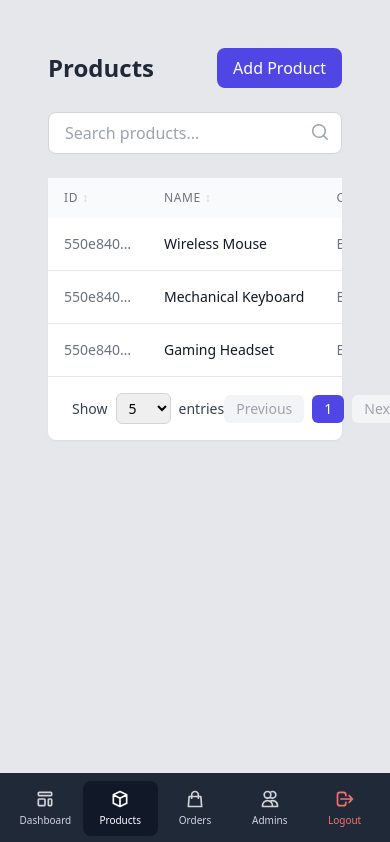
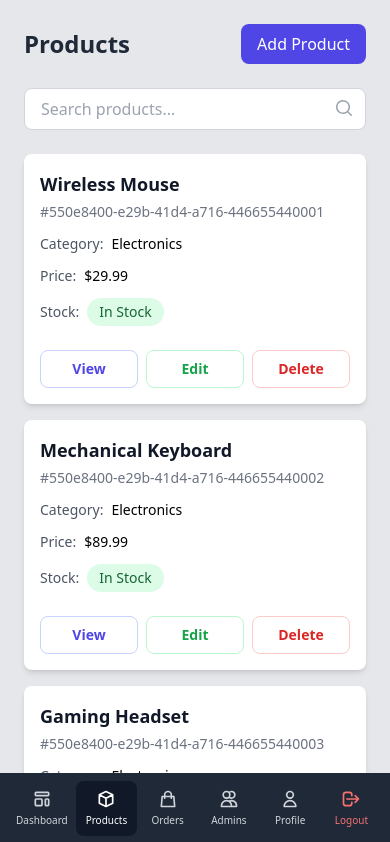
Before and after one commit to BodhiOng/Admin-Dashboard-ECommerce, a Next.js app in the folder frontend/: page /products in a window 390 px wide. Shown: the top 842 px of the page. Built offline with nearby package versions, Linux system fonts and the light colour scheme.

Commit message:
made /products responsive for mobile view

```diff
--- a/frontend/src/app/components/MobileNavigationBar.tsx
+++ b/frontend/src/app/components/MobileNavigationBar.tsx
@@ -19,7 +19,7 @@ export default function SidebarHorizontal({ className }: { className?: string })
           href="/dashboard"
           className={`flex flex-col items-center justify-center w-full p-2 rounded-lg transition-colors ${activeTab === 'dashboard'
               ? 'bg-gray-900 text-white'
-              : 'text-gray-300 hover:bg-gray-700'
+              : 'text-gray-300'
             }`}
         >
           <svg className="w-5 h-5" fill="none" stroke="currentColor" viewBox="0 0 24 24" xmlns="http://www.w3.org/2000/svg">
@@ -33,7 +33,7 @@ export default function SidebarHorizontal({ className }: { className?: string })
           href="/products"
           className={`flex flex-col items-center justify-center w-full p-2 rounded-lg transition-colors ${activeTab === 'products'
               ? 'bg-gray-900 text-white'
-              : 'text-gray-300 hover:bg-gray-700'
+              : 'text-gray-300'
             }`}
         >
           <svg className="w-5 h-5" fill="none" stroke="currentColor" viewBox="0 0 24 24">
@@ -47,7 +47,7 @@ export default function SidebarHorizontal({ className }: { className?: string })
           href="/orders"
           className={`flex flex-col items-center justify-center w-full p-2 rounded-lg transition-colors ${activeTab === 'orders'
               ? 'bg-gray-900 text-white'
-              : 'text-gray-300 hover:bg-gray-700'
+              : 'text-gray-300'
             }`}
         >
           <svg className="w-5 h-5" fill="none" stroke="currentColor" viewBox="0 0 24 24">
@@ -61,7 +61,7 @@ export default function SidebarHorizontal({ className }: { className?: string })
           href="/admins"
           className={`flex flex-col items-center justify-center w-full p-2 rounded-lg transition-colors ${activeTab === 'admins'
               ? 'bg-gray-900 text-white'
-              : 'text-gray-300 hover:bg-gray-700'
+              : 'text-gray-300'
             }`}
         >
           <svg className="w-5 h-5" fill="none" stroke="currentColor" viewBox="0 0 24 24">
@@ -70,12 +70,37 @@ export default function SidebarHorizontal({ className }: { className?: string })
           <span className="text-[10px] mt-1">Admins</span>
         </Link>
 
+        {/* Profile navigation link */}
+        <Link
+          href="/profile"
+          className={`flex flex-col items-center justify-center w-full p-2 rounded-lg transition-colors ${activeTab === 'profile'
+              ? 'bg-gray-900 text-white'
+              : 'text-gray-300'
+            }`}
+        >
+          <svg
+            xmlns="http://www.w3.org/2000/svg"
+            className="h-5 w-5"
+            viewBox="0 0 24 24"
+            fill="none"
+            stroke="currentColor"
+          >
+            <path
+              strokeLinecap="round"
+              strokeLinejoin="round"
+              strokeWidth="2"
+              d="M16 7a4 4 0 11-8 0 4 4 0 018 0zM12 14a7 7 0 00-7 7h14a7 7 0 00-7-7z"
+            />
+          </svg>
+          <span className="text-[10px] mt-1">Profile</span>
+        </Link>
+
         {/* Logout navigation link */}
         <Link
           href="/login"
-          className={`flex flex-col items-center justify-center w-full p-2 rounded-lg transition-colors text-red-400 hover:bg-red-500/10 ${activeTab === 'logout'
+          className={`flex flex-col items-center justify-center w-full p-2 rounded-lg transition-colors text-red-400 ${activeTab === 'logout'
               ? 'bg-gray-900 text-red-300'
-              : 'hover:bg-gray-700'
+              : ''
             }`}
         >
           <svg
--- a/frontend/src/app/dashboard/page.tsx
+++ b/frontend/src/app/dashboard/page.tsx
@@ -72,7 +72,7 @@ const lowStockItems = [
 
 export default function Dashboard() {
   return (
-    <div className="p-4 sm:p-6 space-y-6">
+    <div className="p-0 sm:p-6 space-y-6">
       <h1 className="text-xl sm:text-2xl font-bold mb-4 text-gray-800">Dashboard</h1>
 
       {/* Metrics Cards */}
@@ -117,11 +117,11 @@ export default function Dashboard() {
 
       {/* Recent Orders */}
       <div className="mt-6 bg-white p-4 sm:p-6 rounded-lg shadow-sm border border-gray-200 relative">
-        <div className="flex flex-col sm:flex-row justify-between items-start sm:items-center mb-4">
-          <h2 className="text-lg sm:text-xl font-semibold text-gray-800 mb-2 sm:mb-0">Recent Orders</h2>
+        <div className="flex flex-row justify-between items-center mb-4">
+          <h2 className="text-lg font-semibold text-gray-800">Recent Orders</h2>
           <Link
             href="/orders"
-            className="text-indigo-600 hover:text-indigo-800 text-xs sm:text-sm flex items-center"
+            className="text-indigo-600 hover:text-indigo-800 text-xs flex items-center"
           >
             View More
             <svg xmlns="http://www.w3.org/2000/svg" className="h-4 w-4 ml-1" fill="none" viewBox="0 0 24 24" stroke="currentColor">
--- a/frontend/src/app/page.tsx
+++ b/frontend/src/app/page.tsx
@@ -2,20 +2,19 @@ export default function Home() {
   return (
     <div className="h-full flex items-center justify-center">
       <div className="max-w-2xl text-center px-8 py-12 rounded-2xl">
-        <div className="inline-block mb-6 p-3 bg-indigo-50 rounded-full">
-          <span className="text-4xl">👋</span>
-        </div>
-        <h1 className="text-5xl font-bold mb-6 bg-gradient-to-r from-indigo-600 via-purple-600 to-pink-600 bg-clip-text text-transparent">
-          Welcome to Your Dashboard
+
+        <h1 className="text-5xl font-bold mb-6 bg-gradient-to-r from-indigo-600 via-purple-600 to-pink-600 bg-clip-text text-transparent text-left">
+          Welcome to Your Admin Dashboard
         </h1>
         <div className="space-y-4 text-gray-600">
-          <p className="text-xl leading-relaxed">
-            Manage an e-commerce business with a comprehensive dashboard,
-            streamlined product and order management,
-            and essential analytics — all in one place.
+          <p className="text-xl leading-normal text-left">
+            One dashboard to run your e-commerce business:
+            seamless management, real-time analytics.
           </p>
-          <p className="text-sm">
-            Start by clicking "Dashboard" or another item on the navigation bar.
+          <p className="text-sm leading-normal text-left">
+            Your business insights await!
+            Choose a section from the navigation to unlock
+            powerful analytics and management tools.
           </p>
         </div>
       </div>
--- a/frontend/src/app/products/page.tsx
+++ b/frontend/src/app/products/page.tsx
@@ -313,7 +313,7 @@ export default function Products() {
   };
 
   return (
-    <div className="p-6">
+    <div className="p-6 md:p-6 max-md:p-0">
       <div className="flex justify-between items-center mb-6">
         <h1 className="text-2xl font-bold text-gray-800">Products</h1>
         {/* Add Product button */}
@@ -350,8 +350,8 @@ export default function Products() {
         </div>
       </div>
 
-      {/* Products table and pagination */}
-      <div className="bg-white rounded-lg shadow-sm">
+      {/* Desktop Table View */}
+      <div className="bg-white rounded-lg shadow-sm hidden md:block">
         <div className="overflow-x-auto max-w-full">
           <table className="w-full min-w-full table-auto">
             <thead>
@@ -512,6 +512,88 @@ export default function Products() {
         </div>
       </div>
 
+      {/* Mobile Card View */}
+      <div className="md:hidden space-y-4">
+        {paginatedProducts.map((product) => (
+          <div
+            key={product.id}
+            className="bg-white rounded-lg shadow-md p-4 flex flex-col space-y-3"
+          >
+            <div className="flex flex-col">
+              <h3 className="text-lg font-semibold text-gray-900">{product.name}</h3>
+              <span className="text-sm text-gray-500 mt-1 truncate max-w-full overflow-hidden">#{product.id}</span>
+            </div>
+
+            <div className="flex justify-start items-center mt-2">
+              <span className="text-sm text-gray-600 mr-2">Category:</span>
+              <span className="text-sm font-medium">{product.category}</span>
+            </div>
+
+            <div className="flex justify-start items-center mt-2">
+              <span className="text-sm text-gray-600 mr-2">Price:</span>
+              <span className="text-sm font-medium">${product.price.toFixed(2)}</span>
+            </div>
+
+            <div className="flex justify-start items-center mt-2">
+              <span className="text-sm text-gray-600 mr-2">Stock:</span>
+              <StatusPill stock={product.stock} />
+            </div>
+
+            <div className="flex justify-between items-center pt-3 mt-2 space-x-2">
+              <button
+                onClick={() => handleViewDetails(product)}
+                className="flex-1 px-3 py-2 border border-indigo-200 text-indigo-600 rounded-lg hover:bg-indigo-50 transition-colors text-center text-sm font-semibold"
+              >
+                View
+              </button>
+              <button
+                onClick={() => handleEditProduct(product)}
+                className="flex-1 px-3 py-2 border border-green-200 text-green-600 rounded-lg hover:bg-green-50 transition-colors text-center text-sm font-semibold"
+              >
+                Edit
+              </button>
+              <button
+                onClick={() => handleDeleteProduct(product.id)}
+                className="flex-1 px-3 py-2 border border-red-200 text-red-600 rounded-lg hover:bg-red-50 transition-colors text-center text-sm font-semibold"
+              >
+                Delete
+              </button>
+            </div>
+          </div>
+        ))}
+
+        {/* Mobile Pagination */}
+        <div className="flex justify-between items-center mt-4">
+          <button
+            onClick={() => handlePageChange(currentPage - 1)}
+            disabled={currentPage === 1}
+            className={`px-4 py-2 rounded-md text-sm ${
+              currentPage === 1
+                ? 'bg-gray-100 text-gray-400 cursor-not-allowed'
+                : 'bg-white text-gray-700 hover:bg-gray-50 border border-gray-300'
+            }`}
+          >
+            Previous
+          </button>
+
+          <span className="text-sm text-gray-700">
+            Page {currentPage} of {totalPages}
+          </span>
+
+          <button
+            onClick={() => handlePageChange(currentPage + 1)}
+            disabled={currentPage === totalPages}
+            className={`px-4 py-2 rounded-md text-sm ${
+              currentPage === totalPages
+                ? 'bg-gray-100 text-gray-400 cursor-not-allowed'
+                : 'bg-white text-gray-700 hover:bg-gray-50 border border-gray-300'
+            }`}
+          >
+            Next
+          </button>
+        </div>
+      </div>
+
       {/* Add Product Modal */}
       {isModalOpen && (
         <AddProductModal
--- a/frontend/tailwind.config.js
+++ b/frontend/tailwind.config.js
@@ -6,6 +6,14 @@ module.exports = {
     "./src/app/**/*.{js,ts,jsx,tsx,mdx}",
   ],
   theme: {
+    screens: {
+      'xs': '320px',
+      'sm': '640px',
+      'md': '768px',
+      'lg': '1024px',
+      'xl': '1280px',
+      '2xl': '1536px',
+    },
     extend: {},
   },
   plugins: [],
```
